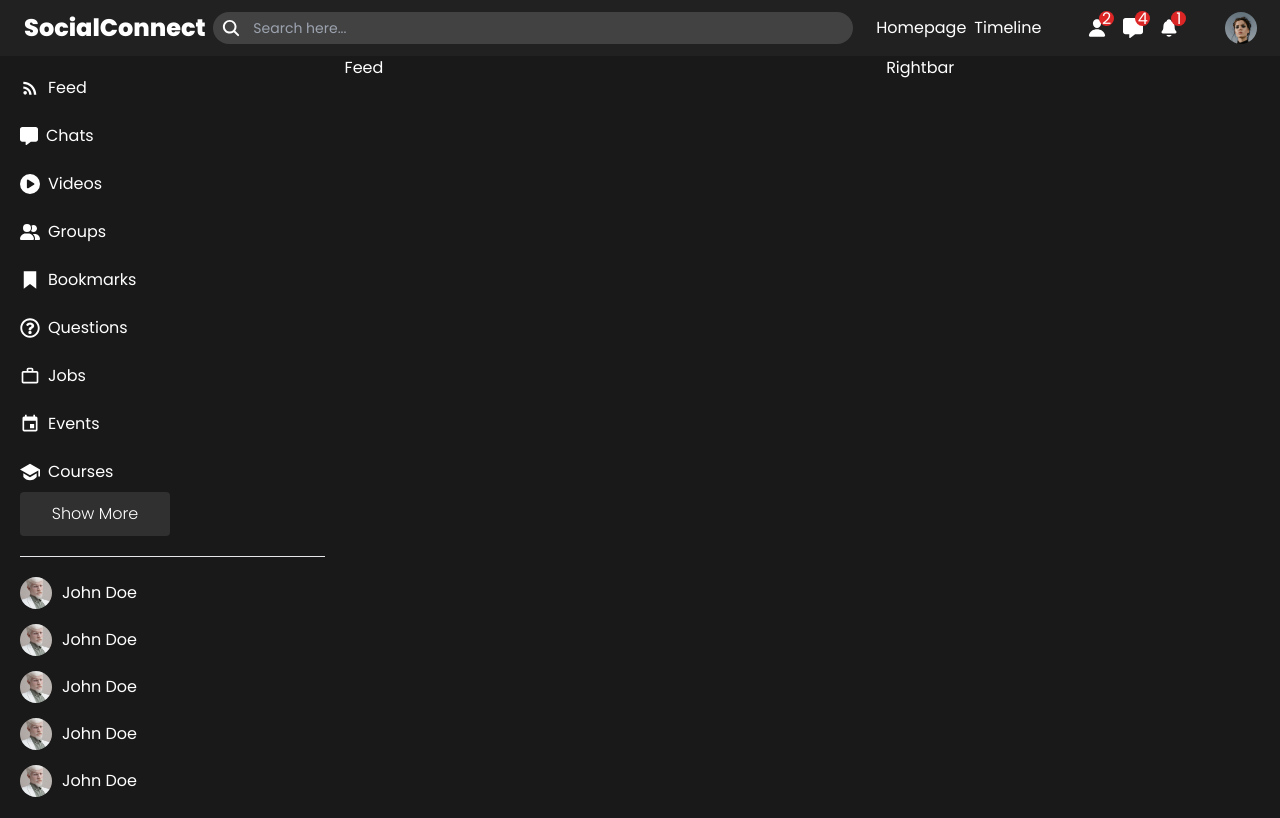
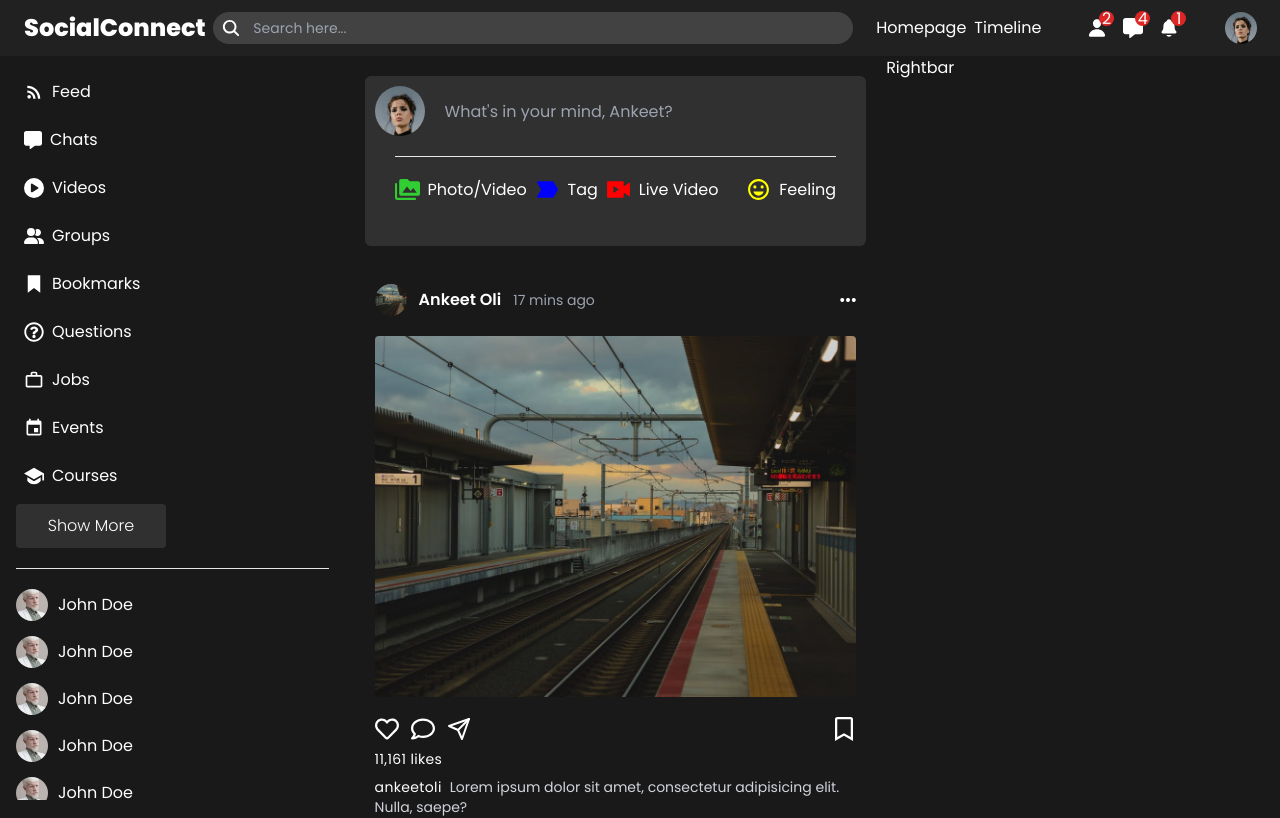
Before and after one commit to NikhilOli/React-Projects, a React app in the folder socialMedia-app/: page / in a window 1280 px wide. Shown: the top 818 px of the page. Built offline with nearby package versions, Linux system fonts and the light colour scheme; the HTML template or start-up script is replaced by a standard one.

Commit message:
newsfeed done

```diff
--- a/socialMedia-app/src/components/Feed.jsx
+++ /dev/null
@@ -1,9 +0,0 @@
-import React from 'react'
-
-const Feed = () => {
-    return (
-        <div className='basis-[42.308%]'>Feed</div>
-    )
-}
-
-export default Feed
--- /dev/null
+++ b/socialMedia-app/src/components/Feed/Feed.jsx
@@ -0,0 +1,19 @@
+import React from 'react'
+import Share from './Share'
+import Post from './Post'
+
+const Feed = () => {
+    return (
+        <div className='basis-[42.308%] p-5'>
+            <Share />
+            <Post />
+            <Post />
+            <Post />
+            <Post />
+            <Post />
+            <Post />
+        </div>
+    )
+}
+
+export default Feed
--- /dev/null
+++ b/socialMedia-app/src/components/Feed/Post.jsx
@@ -0,0 +1,58 @@
+import React from 'react'
+import profileImg from '../../assets/post/1.jpeg'
+import { SlOptions } from "react-icons/sl";
+import { FaRegHeart, FaRegComment, FaRegBookmark } from "react-icons/fa";
+import { FiSend } from "react-icons/fi";
+import { MdOutlineEmojiEmotions } from "react-icons/md";
+
+
+
+
+
+
+const Post = () => {
+    return (
+        <div className='rounded-md w-full my-7'>
+            <div className='p-[10px]'>
+                <div className="posttop flex items-center justify-between">
+                    <div className="postTopLeft flex items-center cursor-pointer">
+                        <img className='w-8 h-8 rounded-full object-cover' src={profileImg} alt="" />
+                        <span className='font-semibold mx-3'>Ankeet Oli</span>
+                        <span className='text-sm text-gray-400'>17 mins ago</span>
+                    </div>
+                    <div className="postTopRight cursor-pointer">
+                        <SlOptions />
+                    </div>
+                </div>
+                <div className="postcenter my-5">
+                    <img className='mt-5 w-full rounded object-contain max-h-[500px]' src={profileImg} alt="" />
+                </div>
+                <div className="postBottom">
+                    <div className="likes flex justify-between my-2">
+                        <div className='flex gap-3 cursor-pointer'>
+                            <FaRegHeart size={24} />
+                            <FaRegComment size={24} />
+                            <FiSend size={24} />
+                        </div>
+                        <FaRegBookmark size={24} className='cursor-pointer' />
+                    </div>
+                    <div className="texts my-1 text-sm">
+                        <span className='my-3 tracking-wide'>11,161 likes</span>
+                        <p className='text-gray-300 my-2'>
+                            <span className='text-white mr-2 tracking-wide'>ankeetoli</span>
+                            Lorem ipsum dolor sit amet, consectetur adipisicing elit. Nulla, saepe?
+                        </p>
+                        <span className="comments text-neutral-400 cursor-pointer">View all 212 comments</span>
+                        <div className='flex justify-between text-neutral-400'>
+                            <input className='bg-transparent  rounded-full py-1 px-[1.5px] focus:outline-none w-[80%] h-8' placeholder='Add a comment...' />
+                            <MdOutlineEmojiEmotions size={15} className='cursor-pointer' />
+                        </div>
+                    </div>
+                </div>
+            </div>
+            <hr className=' h-[0.5px] border-t-[0.5px] border-neutral-700' />
+        </div>
+    )
+}
+
+export default Post
--- /dev/null
+++ b/socialMedia-app/src/components/Feed/Share.jsx
@@ -0,0 +1,50 @@
+import React from 'react'
+import profileImg from '../../assets/person/1.jpeg'
+import { MdPermMedia, MdOutlineEmojiEmotions } from "react-icons/md";
+import { BiSolidTagAlt } from "react-icons/bi";
+import { RiLiveFill } from "react-icons/ri";
+
+
+
+
+const Share = () => {
+    return (
+        <div>
+            <div className='bg-[#303030] w-full h-[170px] p-[10px] rounded-md'>
+                <div className="sharetop flex items-center gap-2 mb-2 ">
+                    <img className='h-[50px] w-[50px] rounded-full object-cover cursor-pointer' src={profileImg} alt="" />
+                    <input className='bg-transparent rounded-full py-1 px-3 focus:outline-none w-[80%] h-8 ' type="text" placeholder="What's in your mind, Ankeet?" />
+                </div>
+                <hr className=' m-5' />
+                <div className="sharebottom flex items-center justify-between my-2">
+                    <div className='ml-5'>
+                        <div className='flex gap-2 items-center cursor-pointer'>
+                            <MdPermMedia size={25} color='limegreen' />
+                            <span>Photo/Video</span>
+                        </div>
+                    </div>
+                    <div>
+                        <div className='flex gap-2 items-center cursor-pointer'>
+                            <BiSolidTagAlt size={25} color='blue' />
+                            <span>Tag</span>
+                        </div>
+                    </div>
+                    <div>
+                        <div className='flex gap-2 items-center cursor-pointer mr-5'>
+                            <RiLiveFill size={25} color='red' />
+                            <span>Live Video</span>
+                        </div>
+                    </div>
+                    <div>
+                        <div className='flex gap-2 items-center cursor-pointer mr-5'>
+                            <MdOutlineEmojiEmotions size={25} color='yellow' />
+                            <span>Feeling</span>
+                        </div>
+                    </div>
+                </div>
+            </div>
+        </div>
+    )
+}
+
+export default Share
--- a/socialMedia-app/src/components/Sidebar.css
+++ b/socialMedia-app/src/components/Sidebar/Sidebar.css
@@ -8,5 +8,6 @@
 
 ::-webkit-scrollbar-thumb {
     background-color: #424242;
-    border-radius: 5px;
+    border-radius: 1rem;
+    /* height: 5px; */
 }
--- a/socialMedia-app/src/components/Sidebar.jsx
+++ b/socialMedia-app/src/components/Sidebar/Sidebar.jsx
@@ -4,11 +4,8 @@ import { FaMessage, FaCirclePlay, FaUserGroup } from "react-icons/fa6";
 import { IoBookmarkSharp } from "react-icons/io5";
 import { FaRegQuestionCircle } from "react-icons/fa";
 import { RiGraduationCapFill } from "react-icons/ri";
-import friend from '../assets/person/2.jpeg'
+import friend from '../../assets/person/2.jpeg'
 import './Sidebar.css'
-
-
-
 
 
 
@@ -17,41 +14,41 @@ import './Sidebar.css'
 const Sidebar = () => {
     return (
         <div className='basis-[26.923%] h-screen overflow-y-scroll ' style={{ maxHeight: 'calc(100vh - 56px)' }}>
-            <div className='p-5'>
+            <div className='p-4'>
                 <ul>
-                    <li className='flex items-center mb-6'>
+                    <li className='flex items-center mb-2 cursor-pointer hover:bg-[#424242] h-10 rounded-md pl-2 '>
                         <MdOutlineRssFeed size={20} className='mr-2' />
                         <span>Feed</span>
                     </li>
-                    <li className='flex items-center mb-6'>
+                    <li className='flex items-center mb-2 cursor-pointer hover:bg-[#424242] h-10 rounded-md pl-2'>
                         <FaMessage size={18} className='mr-2' />
                         <span>Chats</span>
                     </li>
-                    <li className='flex items-center mb-6'>
+                    <li className='flex items-center mb-2 cursor-pointer hover:bg-[#424242] h-10 rounded-md pl-2'>
                         <FaCirclePlay size={20} className='mr-2' />
                         <span>Videos</span>
                     </li>
-                    <li className='flex items-center mb-6'>
+                    <li className='flex items-center mb-2 cursor-pointer hover:bg-[#424242] h-10 rounded-md pl-2'>
                         <FaUserGroup size={20} className='mr-2' />
                         <span>Groups</span>
                     </li>
-                    <li className='flex items-center mb-6'>
+                    <li className='flex items-center mb-2 cursor-pointer hover:bg-[#424242] h-10 rounded-md pl-2'>
                         <IoBookmarkSharp size={20} className='mr-2' />
                         <span>Bookmarks</span>
                     </li>
-                    <li className='flex items-center mb-6'>
+                    <li className='flex items-center mb-2 cursor-pointer hover:bg-[#424242] h-10 rounded-md pl-2'>
                         <FaRegQuestionCircle size={20} className='mr-2' />
                         <span>Questions</span>
                     </li>
-                    <li className='flex items-center mb-6'>
+                    <li className='flex items-center mb-2 cursor-pointer hover:bg-[#424242] h-10 rounded-md pl-2'>
                         <MdWorkOutline size={20} className='mr-2' />
                         <span>Jobs</span>
                     </li>
-                    <li className='flex items-center mb-6'>
+                    <li className='flex items-center mb-2 cursor-pointer hover:bg-[#424242] h-10 rounded-md pl-2'>
                         <MdEvent size={20} className='mr-2' />
                         <span>Events</span>
                     </li>
-                    <li className='flex items-center mb-2'>
+                    <li className='flex items-center mb-2 cursor-pointer hover:bg-[#424242] h-10 rounded-md pl-2'>
                         <RiGraduationCapFill size={20} className='mr-2' />
                         <span>Courses</span>
                     </li>
--- a/socialMedia-app/src/index.css
+++ b/socialMedia-app/src/index.css
@@ -7,5 +7,6 @@
 body {
     font-family: "Poppins", sans-serif;
     background-color: rgba(0, 0, 0, 0.9);
+    /* background-color: black; */
     color: rgba(255, 255, 255, 1);
 }
--- a/socialMedia-app/src/pages/Home.jsx
+++ b/socialMedia-app/src/pages/Home.jsx
@@ -1,6 +1,6 @@
 import React from 'react'
-import Sidebar from '../components/Sidebar'
-import Feed from '../components/Feed'
+import Sidebar from '../components/Sidebar/Sidebar'
+import Feed from '../components/Feed/Feed'
 import Rightbar from '../components/Rightbar'
 
 const Home = () => {
```
